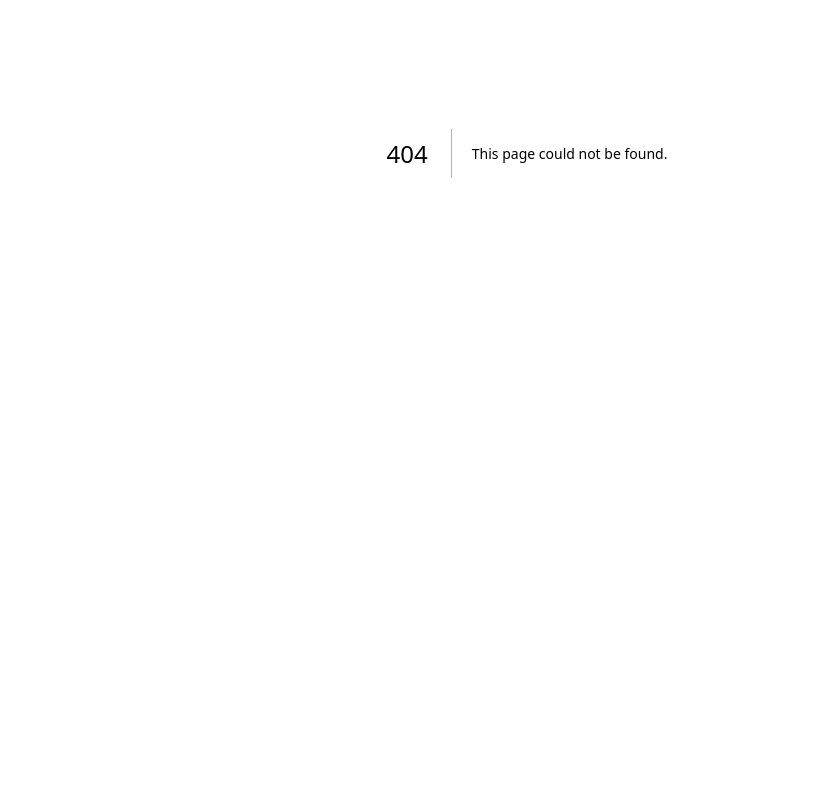
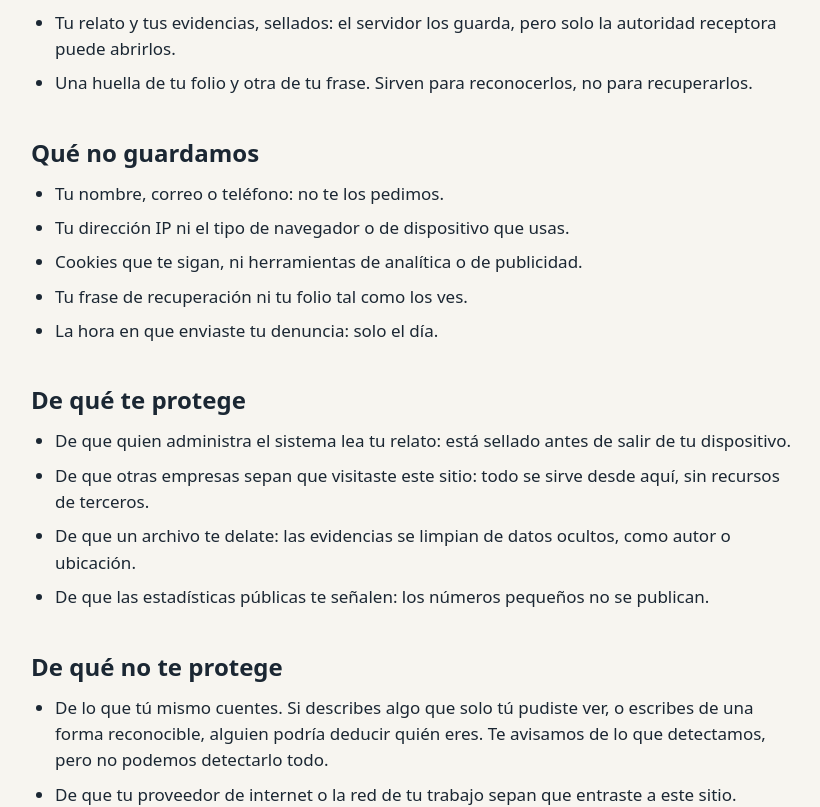
Before and after one commit to VictorBrito13/dataton-buzon-anonimo, a Next.js app in the folder apps/frontend/dashboard/: page /como-te-protegemos in a window 1280 px wide. Before the commit this address had no page. Shown: the part 421-1228 px from the top of the page, without its empty margins (113-933 px from the left). Before the commit the page ends 1006 px from the top, so only its background shows below. Built offline with nearby package versions, Linux system fonts and the light colour scheme.

Commit message:
feat: add public como-te-protegemos page

```diff
--- /dev/null
+++ b/apps/frontend/dashboard/app/como-te-protegemos/page.tsx
@@ -0,0 +1,190 @@
+import type { Metadata } from "next";
+
+export const metadata: Metadata = {
+  title: "Cómo te protegemos",
+  description:
+    "Qué guardamos, qué no guardamos, de qué te protege este buzón, de qué no, y cómo comprobarlo por tu cuenta.",
+};
+
+const REPOSITORIO = "https://github.com/VictorBrito13/dataton-buzon-anonimo";
+const documento = (ruta: string) => `${REPOSITORIO}/blob/main/${ruta}`;
+
+type Estado = "comprobado" | "pendiente";
+
+/**
+ * Cada afirmación lleva su estado real. Al integrar los frentes, pasa a "comprobado" solo lo que
+ * `npm run test:anonimato` demuestre en docs/evidencia/reporte-anonimato.md.
+ */
+const COMPROBACIONES: { texto: string; estado: Estado }[] = [
+  {
+    texto: "Esta página y la de inicio no piden nada a otros dominios ni dejan cookies.",
+    estado: "comprobado",
+  },
+  {
+    texto: "El sitio envía las cabeceras de seguridad y no permite scripts incrustados.",
+    estado: "comprobado",
+  },
+  {
+    texto: "Los servidores no registran tu dirección IP ni tu navegador, ni siquiera al fallar.",
+    estado: "comprobado",
+  },
+  {
+    texto: "La base de datos no tiene ningún campo para dirección IP ni navegador.",
+    estado: "comprobado",
+  },
+  { texto: "Tu frase y tu relato en claro nunca salen de tu dispositivo.", estado: "pendiente" },
+  { texto: "Al enviar una denuncia no se pide nada a otros dominios.", estado: "pendiente" },
+  {
+    texto: "Tras enviar una denuncia, la base de datos no contiene tu relato, frase ni folio.",
+    estado: "pendiente",
+  },
+  { texto: "Tus evidencias se limpian de datos ocultos.", estado: "pendiente" },
+  { texto: "Las estadísticas públicas no muestran números pequeños.", estado: "pendiente" },
+];
+
+const ETIQUETA_ESTADO: Record<Estado, { texto: string; clase: string }> = {
+  comprobado: { texto: "Comprobado", clase: "bg-exito-suave text-exito" },
+  pendiente: { texto: "Pendiente de verificar", clase: "bg-aviso-suave text-aviso" },
+};
+
+function Seccion({ titulo, children }: { titulo: string; children: React.ReactNode }) {
+  return (
+    <section className="mt-10">
+      <h2 className="text-2xl font-semibold">{titulo}</h2>
+      <div className="mt-3 space-y-3">{children}</div>
+    </section>
+  );
+}
+
+function Lista({ elementos }: { elementos: React.ReactNode[] }) {
+  return (
+    <ul className="list-disc space-y-2 pl-6">
+      {elementos.map((elemento, indice) => (
+        <li key={indice}>{elemento}</li>
+      ))}
+    </ul>
+  );
+}
+
+function EnlaceExterno({ href, children }: { href: string; children: React.ReactNode }) {
+  return (
+    <a href={href} rel="noreferrer" className="text-marca underline underline-offset-4">
+      {children}
+    </a>
+  );
+}
+
+export default function ComoTeProtegemos() {
+  return (
+    <article className="max-w-3xl">
+      <h1 className="text-3xl font-semibold">Cómo te protegemos</h1>
+      <p className="mt-3 text-lg text-tinta-suave">
+        No te pedimos que confíes en nuestra palabra. Aquí explicamos qué hacemos, dónde están los
+        límites y cómo puedes revisarlo por tu cuenta.
+      </p>
+
+      <Seccion titulo="Qué guardamos">
+        <Lista
+          elementos={[
+            "El estado y, si lo indicas, el municipio, el tipo de falta y la institución de tu denuncia.",
+            "La etapa en la que va y el día en que cambió, sin la hora.",
+            "Tu relato y tus evidencias, sellados: el servidor los guarda, pero solo la autoridad receptora puede abrirlos.",
+            "Una huella de tu folio y otra de tu frase. Sirven para reconocerlos, no para recuperarlos.",
+          ]}
+        />
+      </Seccion>
+
+      <Seccion titulo="Qué no guardamos">
+        <Lista
+          elementos={[
+            "Tu nombre, correo o teléfono: no te los pedimos.",
+            "Tu dirección IP ni el tipo de navegador o de dispositivo que usas.",
+            "Cookies que te sigan, ni herramientas de analítica o de publicidad.",
+            "Tu frase de recuperación ni tu folio tal como los ves.",
+            "La hora en que enviaste tu denuncia: solo el día.",
+          ]}
+        />
+      </Seccion>
+
+      <Seccion titulo="De qué te protege">
+        <Lista
+          elementos={[
+            "De que quien administra el sistema lea tu relato: está sellado antes de salir de tu dispositivo.",
+            "De que otras empresas sepan que visitaste este sitio: todo se sirve desde aquí, sin recursos de terceros.",
+            "De que un archivo te delate: las evidencias se limpian de datos ocultos, como autor o ubicación.",
+            "De que las estadísticas públicas te señalen: los números pequeños no se publican.",
+          ]}
+        />
+      </Seccion>
+
+      <Seccion titulo="De qué no te protege">
+        <Lista
+          elementos={[
+            "De lo que tú mismo cuentes. Si describes algo que solo tú pudiste ver, o escribes de una forma reconocible, alguien podría deducir quién eres. Te avisamos de lo que detectamos, pero no podemos detectarlo todo.",
+            "De que tu proveedor de internet o la red de tu trabajo sepan que entraste a este sitio. Pueden ver el sitio, no lo que escribes. Si te preocupa, usa otra red, por ejemplo Tor Browser.",
+            "De que el momento en que envías se relacione con otro hecho que ya se conozca, como un conflicto reciente.",
+            "De quien tenga tu frase o tu folio: con ellos puede ver el avance de tu denuncia. Guárdalos como guardarías una llave.",
+            "De quien use tu mismo equipo. Si activas el borrador, queda en ese dispositivo. En un equipo compartido, mejor no lo actives.",
+            "De un sitio alterado. Si alguien modifica el código que se te entrega, estas protecciones podrían dejar de funcionar. Por eso el código es público y se puede revisar.",
+            "De la revisión de tus evidencias. Por un momento, el servidor las ve: las revisa, las sella y descarta el original. En esa etapa dependemos de que corra el código publicado.",
+          ]}
+        />
+      </Seccion>
+
+      <Seccion titulo="Cómo comprobarlo por tu cuenta">
+        <p>
+          En una computadora, abre las herramientas de desarrollo del navegador con la tecla F12.
+        </p>
+        <ol className="list-decimal space-y-2 pl-6">
+          <li>
+            En la pestaña <strong>Red</strong>, recarga la página. Todas las peticiones deben ir a
+            este mismo sitio, sin ningún otro dominio.
+          </li>
+          <li>
+            En <strong>Aplicación</strong> o <strong>Almacenamiento</strong>, revisa las cookies y
+            el almacenamiento local. Deben estar vacíos, salvo que hayas activado el borrador.
+          </li>
+          <li>
+            Al enviar una denuncia de prueba, abre esa petición en la pestaña <strong>Red</strong>:
+            no debe aparecer tu frase ni tu relato en claro.
+          </li>
+        </ol>
+        <p>
+          También puedes correr nuestras pruebas: la{" "}
+          <EnlaceExterno href={documento("docs/guia-de-replica.md")}>guía de réplica</EnlaceExterno>{" "}
+          explica cómo levantar el sistema en tu equipo. Consulta también el{" "}
+          <EnlaceExterno href={documento("docs/modelo-de-amenazas.md")}>
+            modelo de amenazas
+          </EnlaceExterno>
+          , el{" "}
+          <EnlaceExterno href={documento("docs/evidencia/reporte-anonimato.md")}>
+            último reporte de pruebas
+          </EnlaceExterno>{" "}
+          y el <EnlaceExterno href={REPOSITORIO}>código fuente</EnlaceExterno>.
+        </p>
+      </Seccion>
+
+      <Seccion titulo="Qué hemos comprobado hasta ahora">
+        <p>
+          Esto es un prototipo en desarrollo. Lo marcamos como comprobado solo cuando una prueba
+          automática lo demuestra.
+        </p>
+        <ul className="space-y-3">
+          {COMPROBACIONES.map(({ texto, estado }) => (
+            <li
+              key={texto}
+              className="flex flex-col items-start gap-2 rounded border border-borde bg-superficie p-3 sm:flex-row sm:justify-between"
+            >
+              <span>{texto}</span>
+              <span
+                className={`shrink-0 rounded px-2 py-0.5 text-sm font-medium ${ETIQUETA_ESTADO[estado].clase}`}
+              >
+                {ETIQUETA_ESTADO[estado].texto}
+              </span>
+            </li>
+          ))}
+        </ul>
+      </Seccion>
+    </article>
+  );
+}
```
